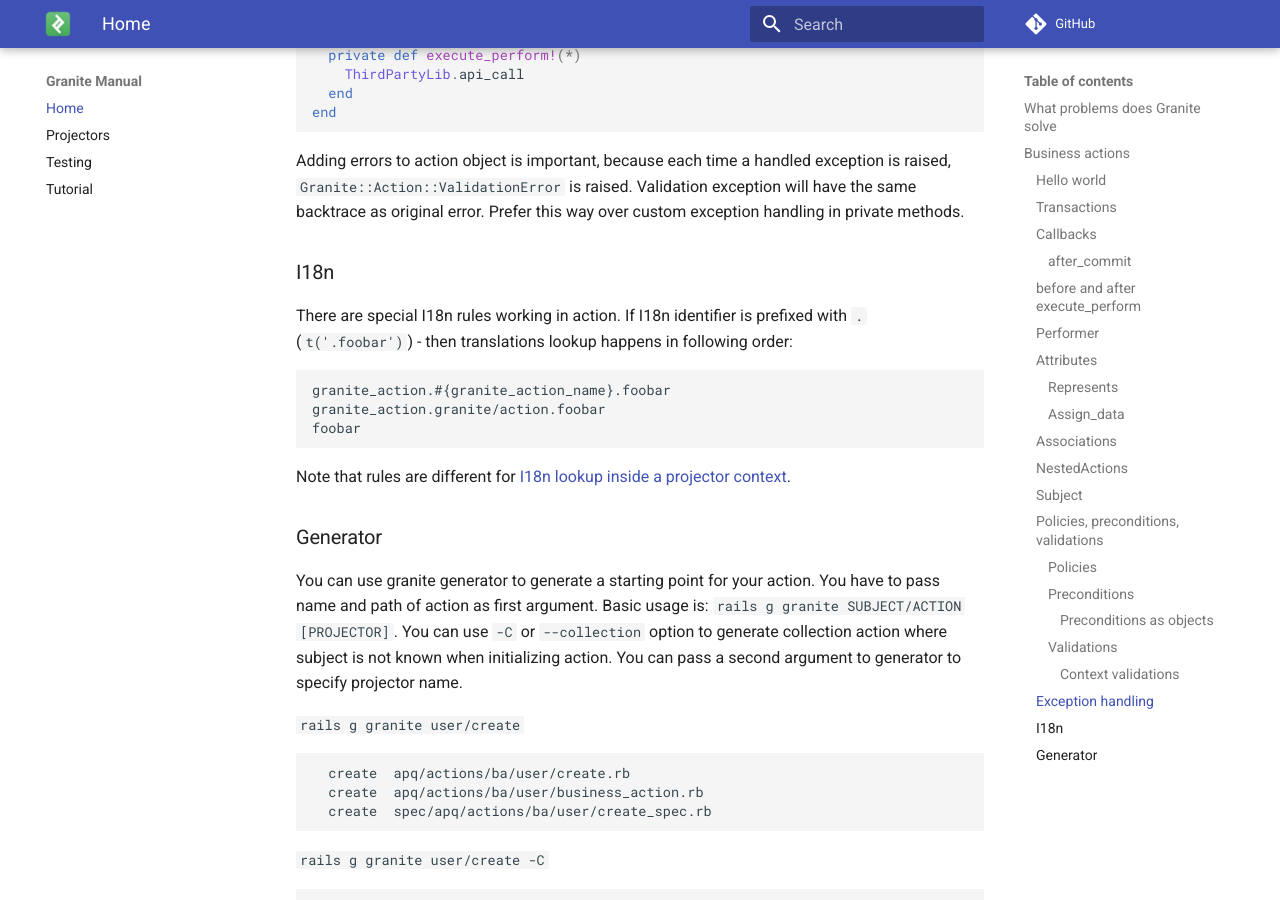
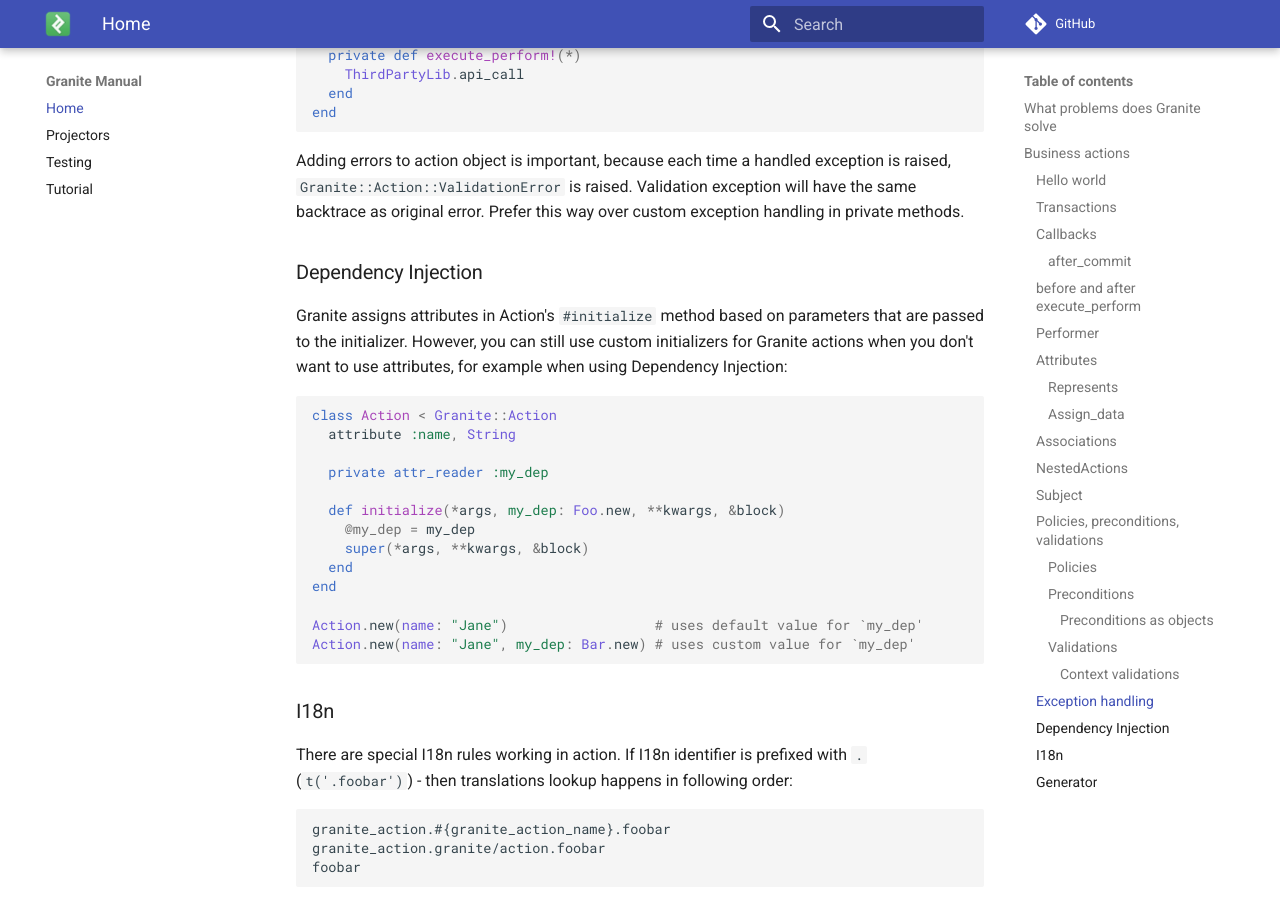
Before and after one commit to toptal/granite, an MkDocs documentation site: the page built from docs/index.md, in a window 1280 px wide and 900 px high, scrolled down 7700 px. Built offline with MkDocs 1.6.1 and Material for MkDocs 9.7.7, drawn with Linux system fonts in a browser that asks for light colours; comment, search, counter and statistics services are not loaded; old or Windows-style settings are respelled for this version of MkDocs.

Commit message:
Document Dependency Injection (#64)
* Document Dependency Injection

* Use syntax that works with Ruby 2 as well

* Rubocop

* Clarify `#initialize` role in relation with attributes

* Clarify the role of custom initializers

* Remove controversial specs

* Fixed code style

* Remove specs

````diff
--- a/docs/index.md
+++ b/docs/index.md
@@ -367,6 +367,27 @@ Adding errors to action object is important, because each time a handled excepti
 Validation exception will have the same backtrace as original error.
 Prefer this way over custom exception handling in private methods.
 
+### Dependency Injection
+
+Granite assigns attributes in Action's `#initialize` method based on parameters that are passed to the initializer.
+However, you can still use custom initializers for Granite actions when you don't want to use attributes, for example when using Dependency Injection:
+
+```ruby
+class Action < Granite::Action
+  attribute :name, String
+
+  private attr_reader :my_dep
+
+  def initialize(*args, my_dep: Foo.new, **kwargs, &block)
+    @my_dep = my_dep
+    super(*args, **kwargs, &block)
+  end
+end
+
+Action.new(name: "Jane")                  # uses default value for `my_dep'
+Action.new(name: "Jane", my_dep: Bar.new) # uses custom value for `my_dep'
+```
+
 ### I18n
 
 There are special I18n rules working in action. If I18n identifier is prefixed with `.` (`t('.foobar')`) - then translations lookup happens in following order:
````
